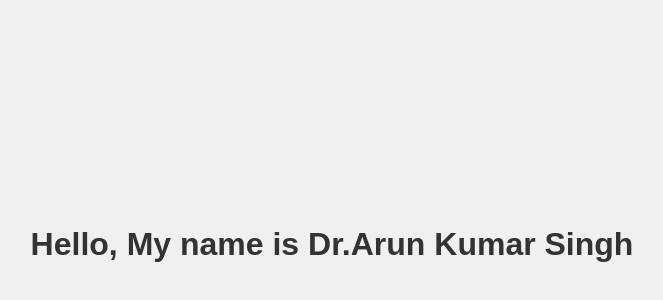
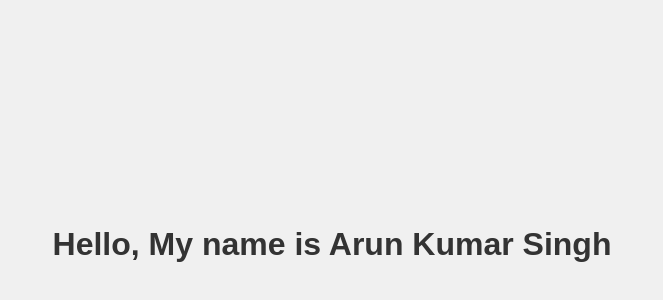
Before and after one commit to arun-apjs/EXP2, a plain HTML site: page index.html in a window 1280 px wide. Shown: the part 156-456 px from the top of the page, without its empty margins (308-971 px from the left). Drawn offline with Linux system fonts and the light colour scheme.

Commit message:
Update index.html

```diff
--- a/index.html
+++ b/index.html
@@ -20,6 +20,6 @@
     </style>
 </head>
 <body>
-    <h1>Hello, My name is Dr.Arun Kumar Singh</h1>
+    <h1>Hello, My name is Arun Kumar Singh</h1>
 </body>
 </html>
```
